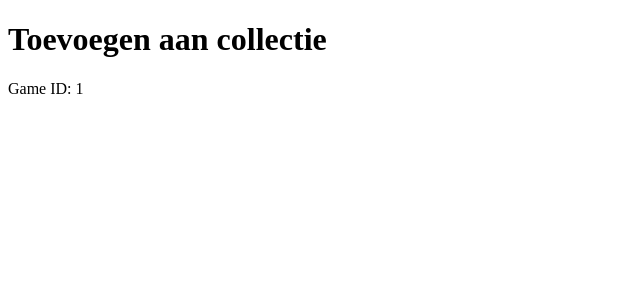
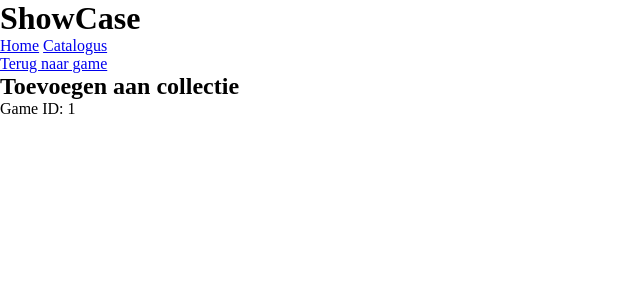
Before and after one commit to MijnGamesKast/MijnGameKastWeb, a SvelteKit app: page /catalogus/1/toevoegen-aan-collectie in a window 1280 px wide. Shown: the top 300 px of the page, without its empty margins (0-640 px from the left). Built offline with nearby package versions, Linux system fonts and the light colour scheme.

Commit message:
Added a header and navigation links to the home page and catalog page

```diff
--- a/src/app.html
+++ b/src/app.html
@@ -6,7 +6,23 @@
 		<meta name="text-scale" content="scale" />
 		%sveltekit.head%
 	</head>
+	<style>
+		* {
+			margin: 0;
+			padding: 0;
+			box-sizing: border-box;
+		}
+	</style>
 	<body data-sveltekit-preload-data="hover">
+		<header>
+			<h1>ShowCase</h1>
+			<nav>
+				<ul>
+					<a href="/">Home</a>
+					<a href="/catalogus">Catalogus</a>
+				</ul>
+			</nav>
+		</header>
 		<div style="display: contents">%sveltekit.body%</div>
 	</body>
 </html>
--- a/src/routes/+page.svelte
+++ b/src/routes/+page.svelte
@@ -1,2 +1,2 @@
-<h1>Home page</h1>
+<h2>Home page</h2>
 <p>Visit <a href="https://svelte.dev/docs/kit">svelte.dev/docs/kit</a> to read the documentation</p>
--- a/src/routes/catalogus/+page.svelte
+++ b/src/routes/catalogus/+page.svelte
@@ -1,4 +1,4 @@
-<h1>Catalogus pagina</h1>
+<h2>Catalogus pagina</h2>
 <p>Op deze pagina komen alle games te staan van de catalogus</p>
 
 <a href="/catalogus/1">Catalogus item 1</a><br>
--- a/src/routes/catalogus/[id]/+page.svelte
+++ b/src/routes/catalogus/[id]/+page.svelte
@@ -2,5 +2,7 @@
 	let { data } = $props();
 </script>
 
-<h1>Game detail</h1>
+<h2>Game detail</h2>
 <p>ID: {data.gameId}</p>
+
+<a href="/catalogus/{data.gameId}/toevoegen-aan-collectie">Toevoegen aan collectie</a>
--- a/src/routes/catalogus/[id]/toevoegen-aan-collectie/+page.svelte
+++ b/src/routes/catalogus/[id]/toevoegen-aan-collectie/+page.svelte
@@ -2,5 +2,7 @@
 	let { data } = $props();
 </script>
 
-<h1>Toevoegen aan collectie</h1>
+<a href="/catalogus/{data.gameId}">Terug naar game</a>
+
+<h2>Toevoegen aan collectie</h2>
 <p>Game ID: {data.gameId}</p>
--- a/src/routes/catalogus/nieuw/+page.svelte
+++ b/src/routes/catalogus/nieuw/+page.svelte
@@ -1,3 +1,5 @@
+
+<a href="/catalogus">Terug naar catalogus</a>
 <h1>New</h1>
 
 <!-- Hier komt een formulier om een nieuwe game toe te voegen -->
```
